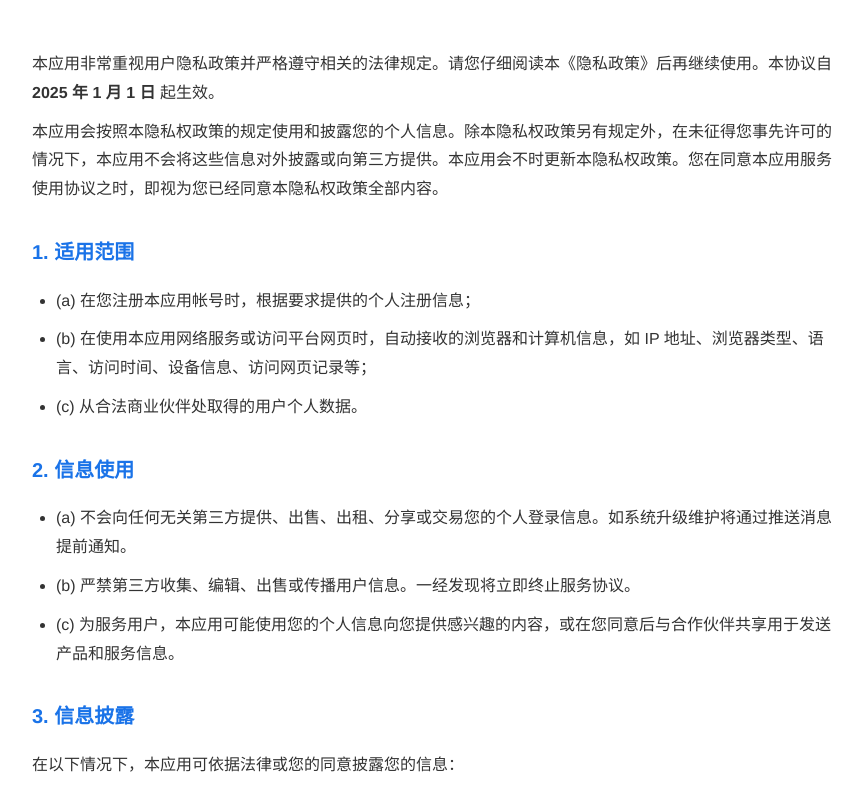
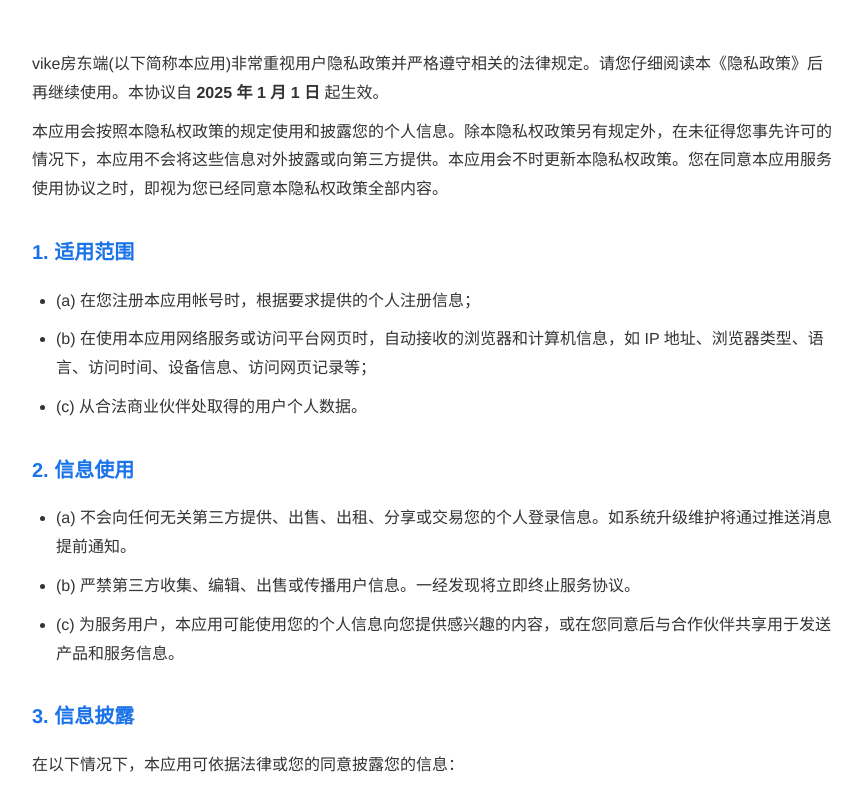
Before and after one commit to EsenDev/Test.github.io, a plain HTML site: page privacy_zh.html in a window 1280 px wide. Shown: the top 793 px of the page, without its empty margins (208-1070 px from the left). Drawn offline with Linux system fonts and the light colour scheme.

Commit message:
Update privacy_zh.html

```diff
--- a/privacy_zh.html
+++ b/privacy_zh.html
@@ -39,7 +39,7 @@
 </head>
 <body>
 
-  <p>本应用非常重视用户隐私政策并严格遵守相关的法律规定。请您仔细阅读本《隐私政策》后再继续使用。本协议自 <strong>2025 年 1 月 1 日</strong> 起生效。</p>
+  <p>vike房东端(以下简称本应用)非常重视用户隐私政策并严格遵守相关的法律规定。请您仔细阅读本《隐私政策》后再继续使用。本协议自 <strong>2025 年 1 月 1 日</strong> 起生效。</p>
 
   <p>本应用会按照本隐私权政策的规定使用和披露您的个人信息。除本隐私权政策另有规定外，在未征得您事先许可的情况下，本应用不会将这些信息对外披露或向第三方提供。本应用会不时更新本隐私权政策。您在同意本应用服务使用协议之时，即视为您已经同意本隐私权政策全部内容。</p>
 
```
